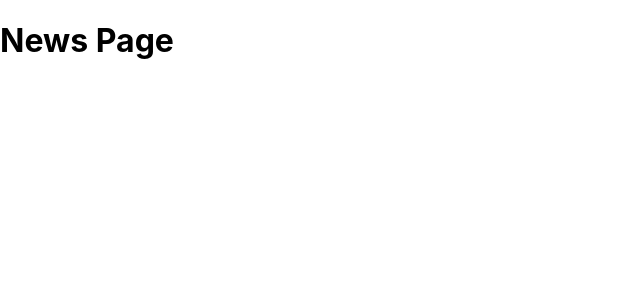
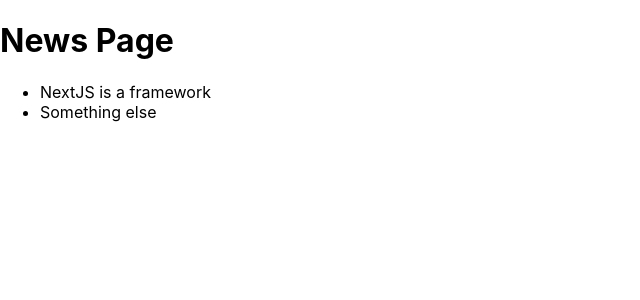
Before and after one commit to AndreLacerda8/learning_nextjs, a Next.js app: page /news in a window 1280 px wide. Shown: the top 300 px of the page, without its empty margins (0-640 px from the left). Built offline with nearby package versions, Linux system fonts and the light colour scheme.

Commit message:
use Link component

```diff
--- a/pages/news/index.js
+++ b/pages/news/index.js
@@ -1,5 +1,21 @@
+import Link from 'next/link'
+
 export default function NewsPage(){
   return (
-    <h1>News Page</h1>
+    <>
+      <h1>News Page</h1>
+      <ul>
+        <li>
+          <Link href='/news/nextjs-is-a-framework'>
+            NextJS is a framework
+          </Link>
+        </li>
+        <li>
+          <Link href='/news/something-else'>
+            Something else
+          </Link>
+        </li>
+      </ul>
+    </>
   )
 }
```
